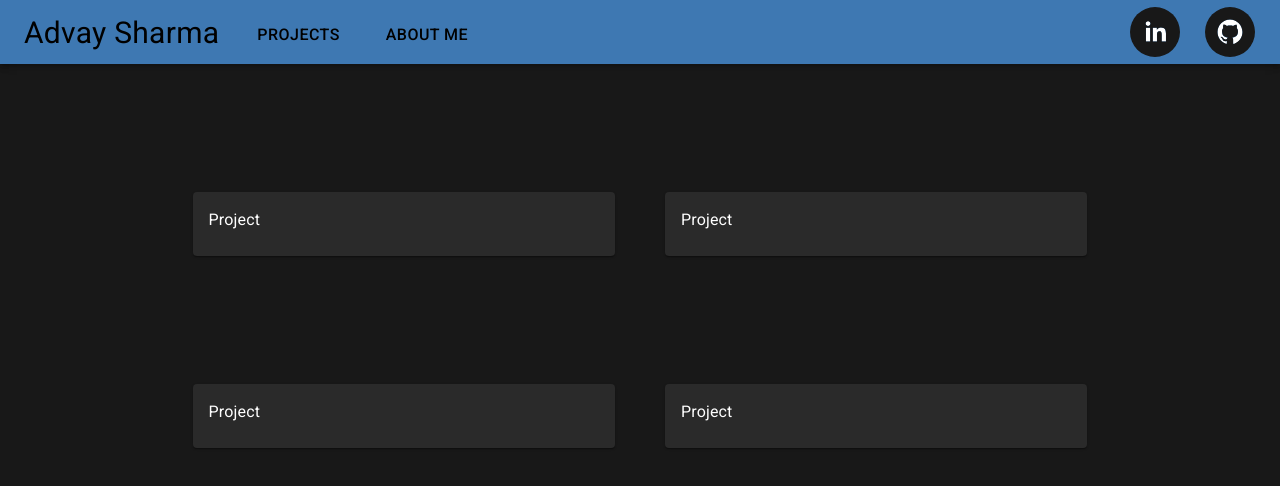
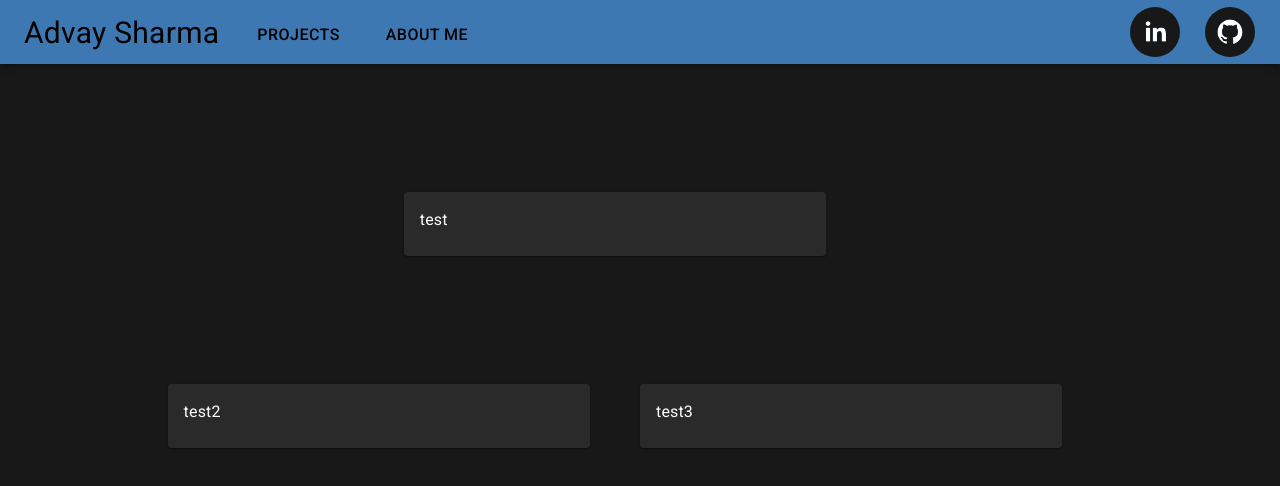
Before and after one commit to sharmaadvay0/developer-portfolio, a React (Create React App) app: page /projects in a window 1280 px wide. Shown: the top 486 px of the page. Built offline with nearby package versions, Linux system fonts and the light colour scheme.

Commit message:
created projects component

```diff
--- /dev/null
+++ b/src/components/Project.js
@@ -0,0 +1,20 @@
+import { Card, CardContent, Typography } from "@material-ui/core";
+import React from "react";
+
+const Project = ({ title, description, githubLink, imgPath }) => {
+  return (
+    <Card
+      style={{
+        backgroundColor: "#2a2a2a",
+        width: "33%",
+        marginRight: "50px",
+      }}
+    >
+      <CardContent>
+        <Typography style={{ color: "white" }}>{title}</Typography>
+      </CardContent>
+    </Card>
+  );
+};
+
+export default Project;
--- a/src/pages/Projects.js
+++ b/src/pages/Projects.js
@@ -1,5 +1,5 @@
-import { Card, CardContent, Typography } from "@material-ui/core";
 import React, { Fragment } from "react";
+import Project from "../components/Project";
 
 const Projects = () => {
   return (
@@ -11,29 +11,8 @@ const Projects = () => {
           marginTop: "10%",
         }}
       >
-        <Card
-          style={{
-            backgroundColor: "#2a2a2a",
-            width: "33%",
-            marginRight: "50px",
-          }}
-        >
-          <CardContent>
-            <Typography style={{ color: "white" }}>Project</Typography>
-          </CardContent>
-        </Card>
-        <Card
-          style={{
-            backgroundColor: "#2a2a2a",
-            width: "33%",
-          }}
-        >
-          <CardContent>
-            <Typography style={{ color: "white" }}>Project</Typography>
-          </CardContent>
-        </Card>
+        <Project title="test" description="" githubLink="" imgPath="" />
       </div>
-
       <div
         style={{
           display: "flex",
@@ -41,27 +20,8 @@ const Projects = () => {
           marginTop: "10%",
         }}
       >
-        <Card
-          style={{
-            backgroundColor: "#2a2a2a",
-            width: "33%",
-            marginRight: "50px",
-          }}
-        >
-          <CardContent>
-            <Typography style={{ color: "white" }}>Project</Typography>
-          </CardContent>
-        </Card>
-        <Card
-          style={{
-            backgroundColor: "#2a2a2a",
-            width: "33%",
-          }}
-        >
-          <CardContent>
-            <Typography style={{ color: "white" }}>Project</Typography>
-          </CardContent>
-        </Card>
+        <Project title="test2" description="" githubLink="" imgPath="" />
+        <Project title="test3" description="" githubLink="" imgPath="" />
       </div>
     </Fragment>
   );
```
